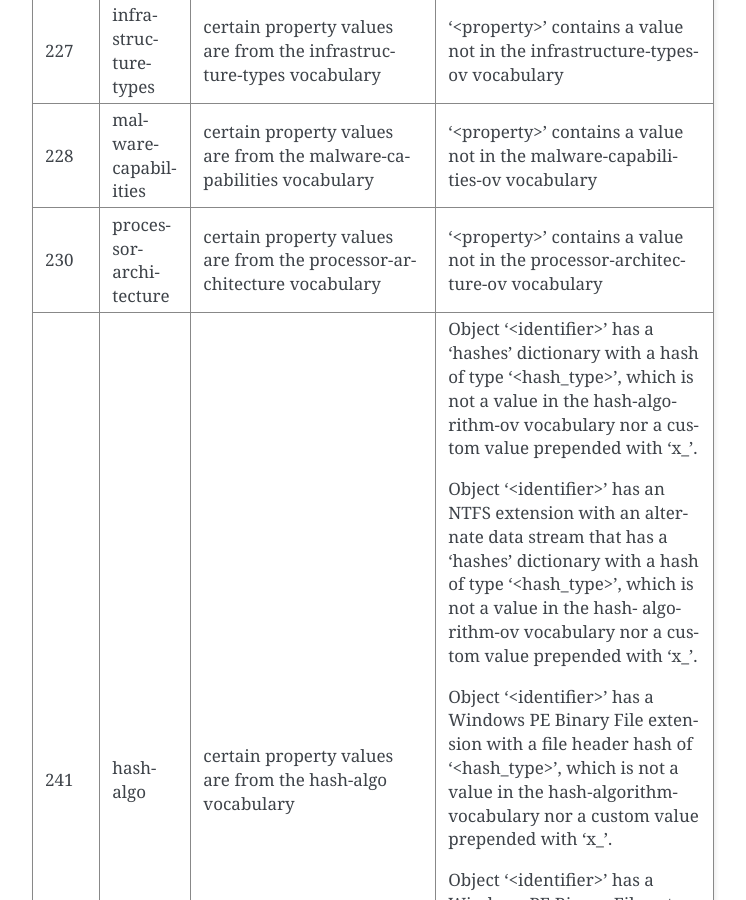
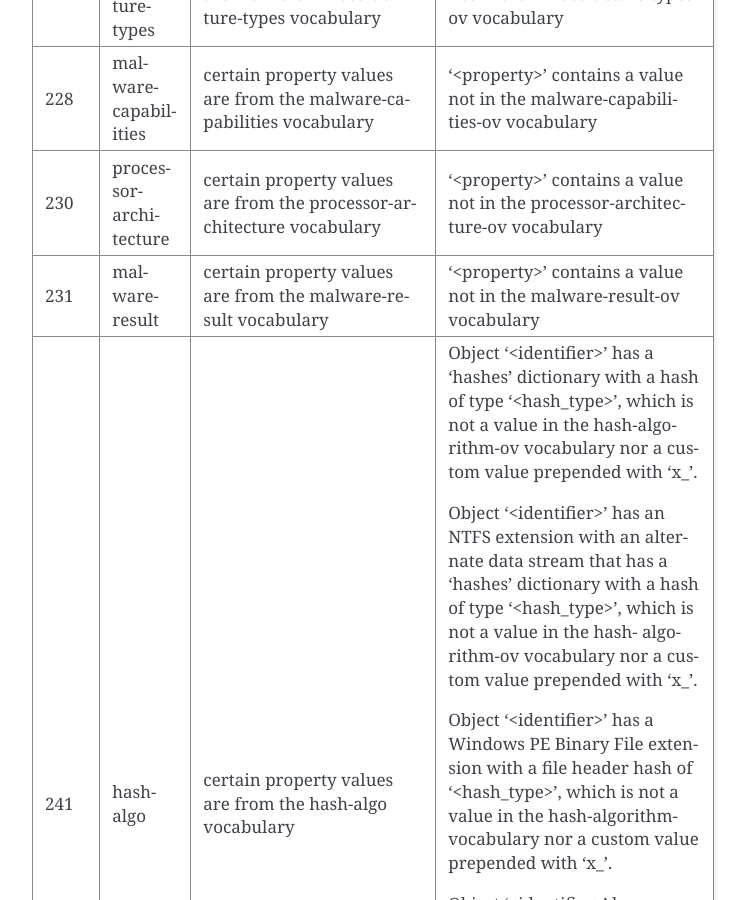
Before and after one commit to oasis-open/cti-stix-validator, a Sphinx documentation site: the page built from docs/best-practices.rst, in a window 1280 px wide and 900 px high, scrolled down 11263 px. Shown: the whole window, without its empty margins (388-1134 px from the left). Built offline with Sphinx 7.4.7, drawn with Linux system fonts in a browser that asks for light colours; some of the changed text lies outside the part shown.

```diff
--- a/docs/best-practices.rst
+++ b/docs/best-practices.rst
@@ -409,6 +405,9 @@ Optional Checks - STIX 2.1
 |  230   | processor-architecture      | certain property values are from the   | '<property>' contains a value not in   |
 |        |                             | processor-architecture vocabulary      | the                                    |
 |        |                             |                                        | processor-architecture-ov vocabulary   |
++--------+-----------------------------+----------------------------------------+----------------------------------------+
+|  231   | malware-result              | certain property values are from the   | '<property>' contains a value not in   |
+|        |                             | malware-result vocabulary              | the malware-result-ov vocabulary       |
 +--------+-----------------------------+----------------------------------------+----------------------------------------+
 |  241   | hash-algo                   | certain property values are from the   | Object '<identifier>' has a 'hashes'   |
 |        |                             | hash-algo vocabulary                   | dictionary with a hash of type         |
```
Also changed, not shown: other parts of docs/best-practices.rst (+0 -4 lines), 1 other file.
